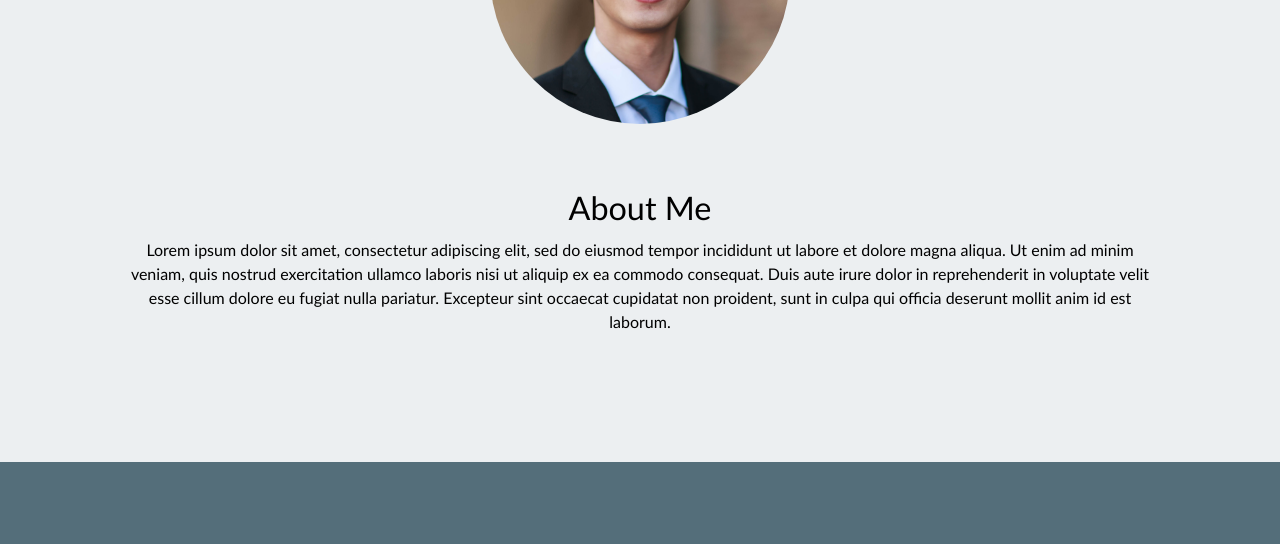
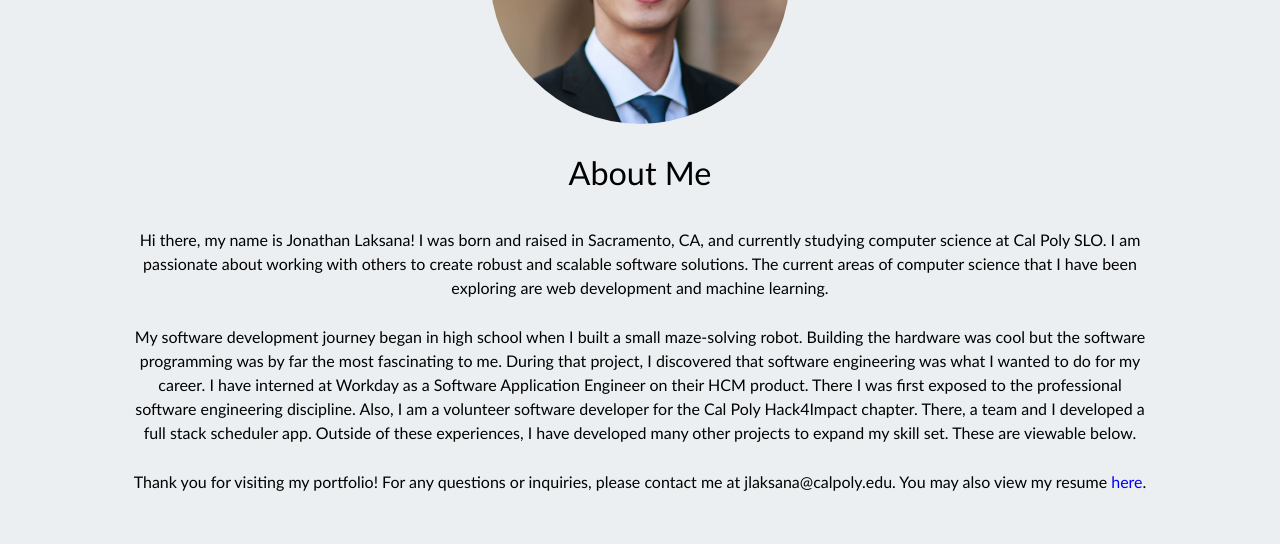
Before and after one commit to jlaksana/jlaksana.github.io, a React (Create React App) app: page / in a window 1280 px wide. Shown: the part 1200-1744 px from the top of the page. Built offline with nearby package versions, Linux system fonts and the light colour scheme.

Commit message:
about me final

```diff
--- a/src/components/About.jsx
+++ b/src/components/About.jsx
@@ -4,21 +4,45 @@ import "../css/About.css";
 import headshot from "../images/headshot.jpg";
 
 function About() {
+  // basic info, experiences, mission, hobbies, resume
   return (
     <div id="about">
       <img src={headshot} alt="My headshot" height="300px" />
-      <div>
-        <Typography variant="h4">About Me</Typography>
-        <Typography variant="body1">
-          Lorem ipsum dolor sit amet, consectetur adipiscing elit, sed do
-          eiusmod tempor incididunt ut labore et dolore magna aliqua. Ut enim ad
-          minim veniam, quis nostrud exercitation ullamco laboris nisi ut
-          aliquip ex ea commodo consequat. Duis aute irure dolor in
-          reprehenderit in voluptate velit esse cillum dolore eu fugiat nulla
-          pariatur. Excepteur sint occaecat cupidatat non proident, sunt in
-          culpa qui officia deserunt mollit anim id est laborum.
-        </Typography>
-      </div>
+      <Typography variant="h4">About Me</Typography>
+      <Typography variant="body1">
+        Hi there, my name is Jonathan Laksana! I was born and raised in
+        Sacramento, CA, and currently studying computer science at Cal Poly SLO.
+        I am passionate about working with others to create robust and scalable
+        software solutions. The current areas of computer science that I have
+        been exploring are web development and machine learning.
+      </Typography>
+      <Typography variant="body1">
+        My software development journey began in high school when I built a
+        small maze-solving robot. Building the hardware was cool but the
+        software programming was by far the most fascinating to me. During that
+        project, I discovered that software engineering was what I wanted to do
+        for my career. I have interned at Workday as a Software Application
+        Engineer on their HCM product. There I was first exposed to the
+        professional software engineering discipline. Also, I am a volunteer
+        software developer for the Cal Poly Hack4Impact chapter. There, a team
+        and I developed a full stack scheduler app. Outside of these
+        experiences, I have developed many other projects to expand my skill
+        set. These are viewable below.
+      </Typography>
+      <Typography variant="body1">
+        Thank you for visiting my portfolio! For any questions or inquiries,
+        please contact me at jlaksana@calpoly.edu. You may also view my resume{" "}
+        <a
+          href="https://drive.google.com/file/d/1NRMeL_bOOHDmxIE4lxlELO2si8PuJk6h/view"
+          target="_blank"
+          rel="noreferrer"
+        >
+          <Typography variant="body1" display="inline">
+            here
+          </Typography>
+        </a>
+        .
+      </Typography>
     </div>
   );
 }
--- a/src/css/About.css
+++ b/src/css/About.css
@@ -1,12 +1,17 @@
 #about {
   padding: 10%;
   text-align: center;
-  display: flex;
-  gap: 5vw;
-  flex-wrap: wrap;
-  justify-content: center;
+}
+
+#about * {
+  padding-top: 25px;
 }
 
 #about img {
+  padding-top: 0;
   border-radius: 50%;
 }
+
+#about a {
+  color: blue;
+}
```
